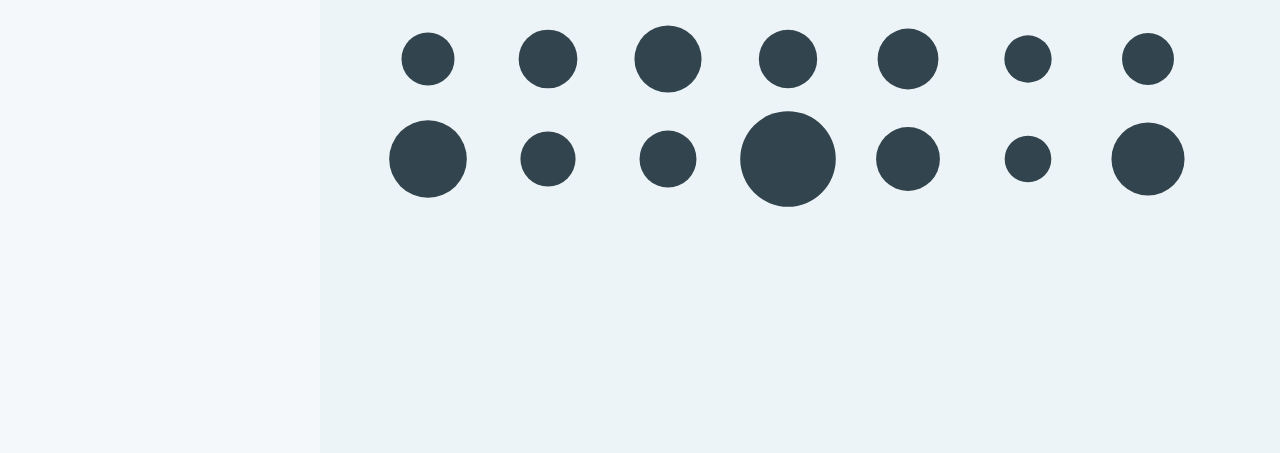
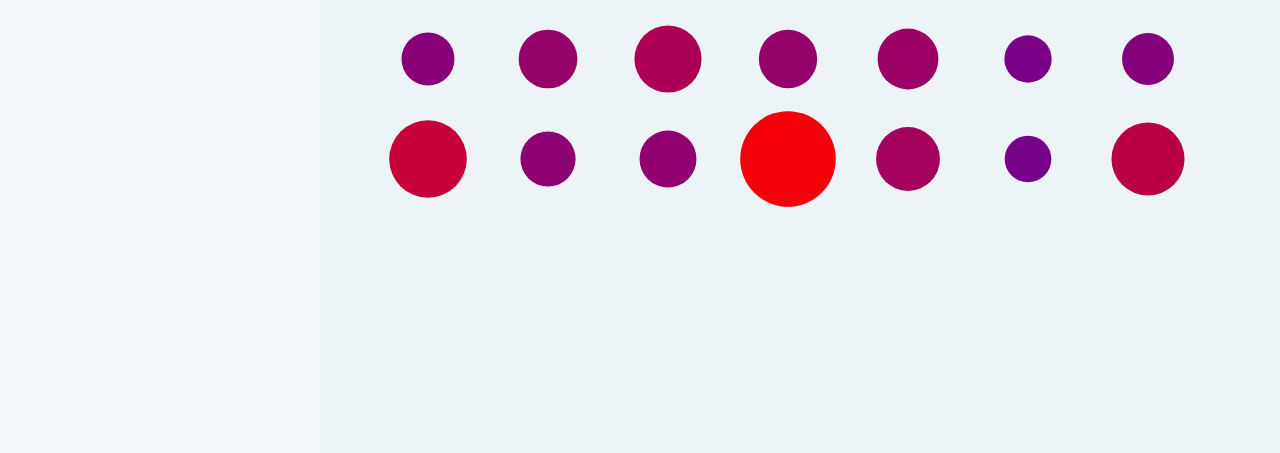
Before and after one commit to mbalandari/counter, a plain HTML site: page index.html in a window 1280 px wide. Shown: the part 527-980 px from the top of the page. Drawn offline with nearby package versions, Linux system fonts and the light colour scheme; a web font is replaced by a local one.

Commit message:
add color scale

```diff
--- a/script.js
+++ b/script.js
@@ -32,6 +32,10 @@ const raduisScale = d3.scaleSqrt()
     .domain([0, 30000])
     .range([0, 50])
 
+const colorScale = d3.scaleSqrt()
+    .domain([0, 30000])
+    .range(["blue", "red"])
+
 monthSvg
     .selectAll("circle")
     .data(monthData)
@@ -40,3 +44,4 @@ monthSvg
     .attr("cx", (d, i) => { return (i % 7) * 120 + 60 })
     .attr("cy", (d, i) => { return Math.floor(i / 7) * 100 + 60 })
     .attr("r", (d, i) => { return raduisScale(d) })
+    .attr("fill", (d, i) => { return colorScale(d) })
--- a/style.css
+++ b/style.css
@@ -58,7 +58,7 @@ rect {
 }
 
 circle {
-    fill: var(--primary-blue);
+    /* fill: var(--primary-blue); */
 }
 
 text {
```
